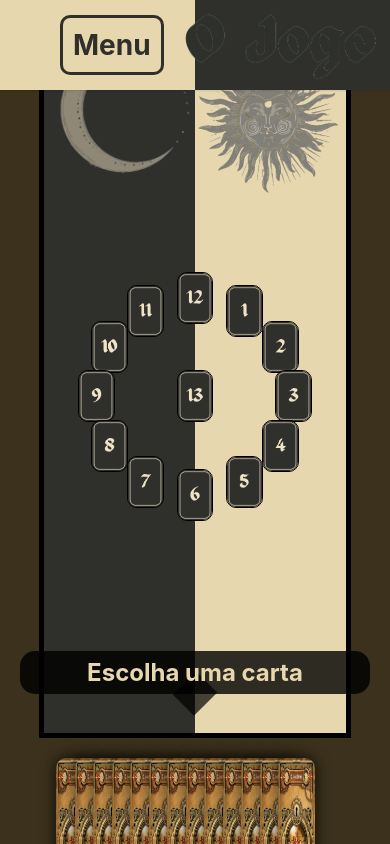
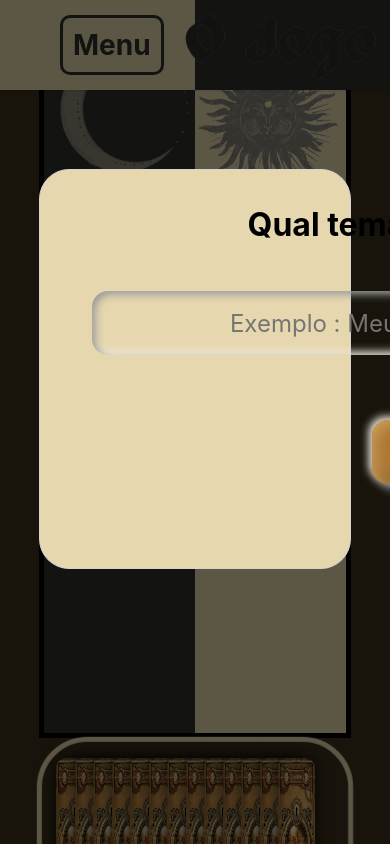
Before and after one commit to ThiagoDe/jogo_divino, a React (Create React App) app: page / in a window 390 px wide. Shown: the top 844 px of the page. Built offline with nearby package versions, Linux system fonts and the light colour scheme; grey boxes are pictures that could not be loaded.

Commit message:
modal working make images responsive start game logic

```diff
--- a/src/App.js
+++ b/src/App.js
@@ -6,7 +6,7 @@ import GameBoard from './componets/GameBoard';
 import Header from './componets/Header';
 import Modal from './componets/Modal';
 import ModalPlay from './componets/modalPlay/ModalPlay';
-import ModalLeft from './componets/modalPlay/ModalSpread';
+import ModalSpread from './componets/modalPlay/ModalSpread';
 import SpreadBoard from './componets/SpreadBoard';
 
 const App = () => {
@@ -19,10 +19,10 @@ const App = () => {
         <ModalPlay/>
         <Header/>
         <GameBoard />
-        <ModalLeft/>
         <SpreadBoard />
+        <ModalSpread/>
+        <Modal/>
       </div>
-        <Modal/>
         <Footer/>
     </>
   );
--- a/src/componets/Card.jsx
+++ b/src/componets/Card.jsx
@@ -4,6 +4,7 @@ import { CSSTransition } from 'react-transition-group';
 import { useSelector, useDispatch } from 'react-redux';
 import { updateCurrCard } from '../features/currCard/currCardSlice';
 import { updateModal } from '../features/modal/modalSlice';
+import { updateUsingBoard } from '../features/game/gameSlice';
 
 const Card = ({ name, image, marginLeft, style, placeHolder, cardInfo }) => {
   const [showFront, setShowFront] = useState(true)
@@ -31,6 +32,9 @@ const Card = ({ name, image, marginLeft, style, placeHolder, cardInfo }) => {
   // handle card click from the spread board
   const onClick = (e) => {
     // update currCard global state
+
+    // switch back to using board
+    dispatch(updateUsingBoard())
 
     // triggers modal
     setTimeout(() => {
--- a/src/componets/Modal.jsx
+++ b/src/componets/Modal.jsx
@@ -2,6 +2,7 @@ import React, { useState } from 'react'
 import './Modal.scss'
 import { useSelector, useDispatch } from 'react-redux';
 import { updateModal } from '../features/modal/modalSlice';
+import { updateUsingBoard } from '../features/game/gameSlice';
 
 
 const Modal = () => {
@@ -12,6 +13,9 @@ const Modal = () => {
     const dispatch = useDispatch()
 
     const modalToggle = () => {
+        //switch attention to spread board
+        dispatch(updateUsingBoard())
+
         setFirstTime(false)
         setTimeout(() => {
             dispatch(updateModal())
--- a/src/componets/SpreadBoard.scss
+++ b/src/componets/SpreadBoard.scss
@@ -1,4 +1,5 @@
 .spread-board {
+    position: relative;
     display: flex;
     justify-content: center;
     // align-items: center;
@@ -9,6 +10,31 @@
     padding: 20px;
     box-sizing: border-box;
     border-radius: 10px;
+
+    // border-style: solid;
+    // background: #111;
+
+    // opacity: 0.4;
+    cursor: pointer;
+
+}
+
+.spread-board::before {
+    content: "";
+    position: absolute;
+    top: 0;
+    left: 0;
+    right: 0;
+    bottom: 0;
+    border: 5px solid var(--secondary-color);
+    border-radius: 50px;
+    z-index: 1;
+    transition: border-width 0.9s ease-out;
+    animation: pulse 1s infinite;
+}
+
+.spread-board:hover::before {
+    z-index: -1;
 }
 
 .spread-board .card {
@@ -18,3 +44,20 @@
 .spread-board .card:hover {
     transform: scale(1.15);
 }
+
+@keyframes pulse {
+    0% {
+        transform: scale(1);
+        /* start with the original size */
+    }
+
+    50% {
+        transform: scale(1.02);
+        /* increase the size by 20% */
+    }
+
+    100% {
+        transform: scale(1);
+        /* return to the original size */
+    }
+}
--- a/src/componets/modalPlay/ModalPlay.js
+++ b/src/componets/modalPlay/ModalPlay.js
@@ -2,26 +2,33 @@ import React, { useState } from 'react'
 import './ModalPlay.scss'
 import { useSelector, useDispatch } from 'react-redux';
 // import { updateModal } from '../features/modal/modalSlice';
+import { updateGame, updateSubject, updateUsingBoard } from '../../features/game/gameSlice';
 
 
 const ModalPlay = ({play}) => {
     const [ firstTime, setFirstTime ] = useState(true)
-    const [modalOpened, setModalOpen] = useState(false)
+    const [modalOpened, setModalOpen] = useState(true)
     const [theme, setTheme] = useState("");
+    const gameOn = useSelector(state => state.game.gameOn)
+    const subject = useSelector(state => state.game.subject)
+    // console.log(gameOn, 'here')
+    // console.log(subject, 'subject')
 
     const dispatch = useDispatch()
 
     const modalToggle = () => {
         setFirstTime(false)
         setModalOpen(false)
-        // setTimeout(() => {
-        //     dispatch(updateModal())
-        // }, 300)
     }
 
     const handleSubmit = (event) => {
         event.preventDefault();
         console.log("Submitted theme:", theme);
+
+        dispatch(updateSubject(theme))
+        dispatch(updateGame())
+        dispatch(updateUsingBoard())
+        setModalOpen(false)
     };
 
     const handleThemeChange = (event) => {
@@ -54,10 +61,9 @@ const ModalPlay = ({play}) => {
                 >
                 <input
                     onKeyDown={handleKeyDown}
-                    handleSubmit={handleSubmit}
                     onChange={handleThemeChange}
                     type="text"
-                    class="form__input"
+                    className="form__input"
                     placeholder="Exemplo : Meu relacionamento com o dinheiro"
                     id="input"
                 />
@@ -65,7 +71,7 @@ const ModalPlay = ({play}) => {
             </div>
             <div>
                 <button id="submit_btn" onClick={handleSubmit}>
-                    <div class="btn btn__primary"><p>JOGAR</p></div>
+                    <div className="btn btn__primary"><p>JOGAR</p></div>
                 </button>
             </div>
 
--- a/src/componets/modalPlay/ModalSpread.js
+++ b/src/componets/modalPlay/ModalSpread.js
@@ -2,25 +2,32 @@ import './ModalSpread.scss'
 import React, {useState, useEffect} from 'react';
 import { useSelector } from 'react-redux';
 
-const ModalLeft = () => {
+const ModalSpread = () => {
 
     const [open, setOpen] = useState(false);
+    const gameOn = useSelector(state => state.game.gameOn)
+    const usingBoard = useSelector(state => state.game.usingBoard)
+    console.log(usingBoard, 'board')
 
+    const checkIsOpen = () => {
+        if (usingBoard) {
+            setOpen(false)
+        } else {
+            setOpen(true)
+        }
+    }
 
-    // useEffect(() => {
-
-    //         setOpen(false)
-
-    // }, [gameOn, roundComplete])
-
+    useEffect(() => {
+        checkIsOpen()
+    },[usingBoard])
 
 
     const content = (
-        <div className={`dropdown-menu ${!open? 'active' : 'inactive'}`} >
+        <div className={`dropdown-menu ${open? 'active' : 'inactive'}`} >
             <h2>Escolha uma carta</h2>
         </div>
     )
     return content
 }
 
-export default ModalLeft
+export default ModalSpread
--- a/src/componets/modalPlay/ModalSpread.scss
+++ b/src/componets/modalPlay/ModalSpread.scss
@@ -7,20 +7,9 @@
     --speed: 500ms;
 }
 
-// .menu-trigger img {
-//     position: absolute;
-//     top: 20px;
-//     right: 20px;
-//     height: 60px;
-//     width: 60px;
-//     border-radius: 50%;
-//     overflow: hidden;
-//     cursor: pointer;
-//     background-color: #fff;
-// }
 
 .dropdown-menu {
-    /* z-index: 799; */
+     z-index: 9;
     visibility: hidden;
     margin-top: 10px;
     top: 0px;
@@ -44,18 +33,18 @@
     transform: translate(-50%, -50%);
 }
 
-.dropdown-menu::before {
-    z-index: -1;
-    content: '';
-    position: absolute;
-    top: 26px;
-    right: 160px;
-    height: 33px;
-    width: 30px;
-    // background: var(--secondary-bg);
-    background: rgba(0, 0, 0, .7);
-    transform: rotate(45deg);
-}
+// .dropdown-menu::before {
+//     z-index: -1;
+//     content: '';
+//     position: absolute;
+//     top: 26px;
+//     right: 160px;
+//     height: 33px;
+//     width: 30px;
+//     // background: var(--secondary-bg);
+//     background: rgba(0, 0, 0, .7);
+//     transform: rotate(45deg);
+// }
 
 .dropdown-menu.active {
     opacity: 1;
@@ -120,7 +109,7 @@ h3 span {
     }
 
     50% {
-        transform: scale(1.1);
+        transform: scale(1.17);
         /* increase the size by 20% */
     }
 
--- /dev/null
+++ b/src/features/game/gameSlice.js
@@ -0,0 +1,28 @@
+import { createSlice } from '@reduxjs/toolkit'
+
+const initialState = {
+  gameOn: false,
+  usingBoard: true,
+  subject: '',
+}
+
+export const gameSlice = createSlice({
+  name: 'game',
+  initialState,
+  reducers: {
+    updateGame: (state) => {
+      state.gameOn = !state.gameOn
+    },
+    updateUsingBoard: (state) => {
+      state.usingBoard = !state.usingBoard
+    },
+    updateSubject: (state, actions) => {
+      state.subject = actions.payload
+    }
+  },
+})
+
+// Action creators are generated for each case reducer function
+export const { updateGame, updateSubject, updateUsingBoard} = gameSlice.actions
+
+export default gameSlice.reducer
--- a/src/redux/store.js
+++ b/src/redux/store.js
@@ -1,10 +1,12 @@
 import { configureStore } from '@reduxjs/toolkit'
 import currCardReducer from '../features/currCard/currCardSlice'
 import modalReducer from '../features/modal/modalSlice'
+import gameReducer from '../features/game/gameSlice'
 
 export const store = configureStore({
   reducer: {
     currCard: currCardReducer,
     modal: modalReducer,
+    game: gameReducer,
   },
 })
```
Also changed, not shown: src/componets/modalPlay/ModalPlay.scss (+0 -11 lines).
